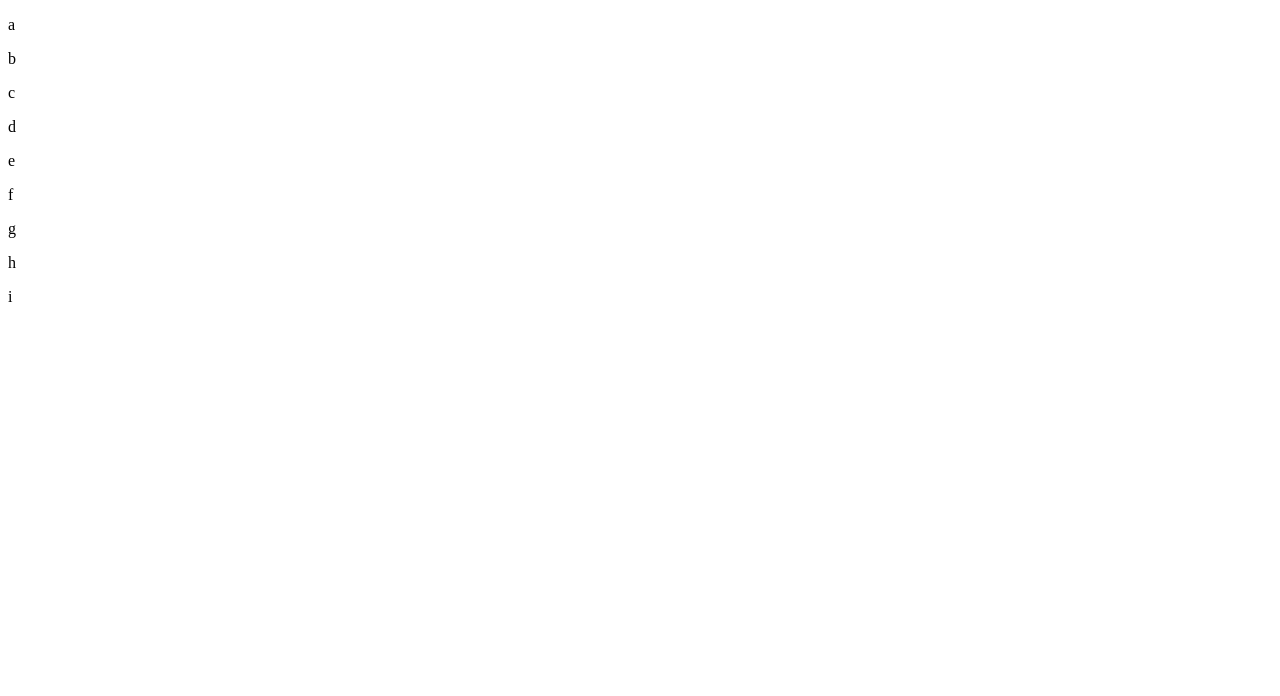
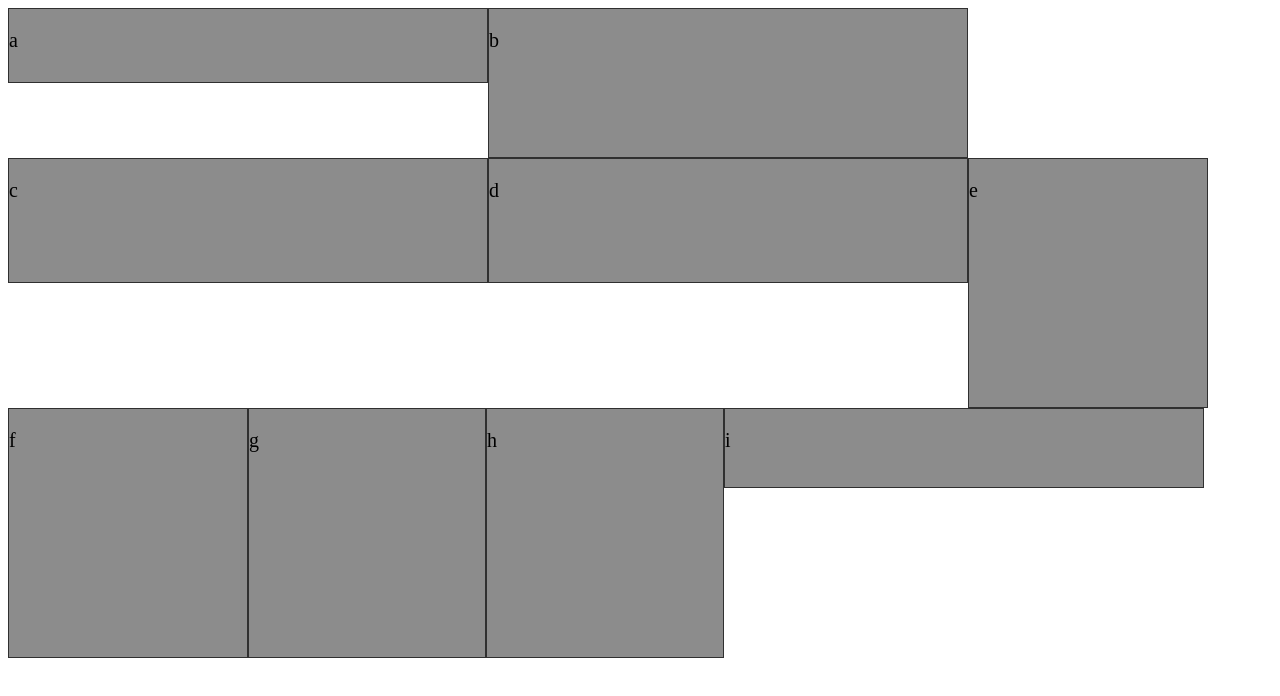
Before and after one commit to Froconic/301-lab-01, a plain HTML site: page index.html in a window 1280 px wide. Drawn offline with Linux system fonts and the light colour scheme.

Commit message:
made all width and heights with floats

```diff
--- a/css/base.css
+++ b/css/base.css
@@ -0,0 +1,3 @@
+body {
+  font-size: 20px;
+}
--- a/css/layout.css
+++ b/css/layout.css
@@ -0,0 +1,61 @@
+.shell {
+    border: solid 1px rgb(48, 48, 48);
+    background-color: rgb(140, 140, 140);
+    float: left;
+}
+
+.box-1 {
+    width: 480px;
+    height: 75px;
+    box-sizing: border-box;
+}
+
+.box-2 {
+    width: 480px;
+    height: 150px;
+    box-sizing: border-box;
+}
+
+.box-3 {
+    width: 480px;
+    height: 125px;
+    box-sizing: border-box;
+}
+
+.box-4 {
+    width: 480px;
+    height: 125px;
+    box-sizing: border-box;
+}
+
+.box-5 {
+    width: 240px;
+    height: 250px;
+    box-sizing: border-box;
+}
+
+.box-6 {
+    /* float: right; */
+    width: 240px;
+    height: 250px;
+    box-sizing: border-box;
+}
+
+.box-7 {
+    width: 238px;
+    height: 250px;
+    box-sizing: border-box;
+}
+
+.box-8 {
+    /* float: right; */
+    width: 238px;
+    height: 250px;
+    box-sizing: border-box;
+}
+
+.box-9 {
+    width: 480px;
+    height: 80px;
+    box-sizing: border-box;
+}
--- a/index.html
+++ b/index.html
@@ -10,8 +10,9 @@
 
   </head>
   <body>
+    <section>
       <div class="shell box-1">
-      <p>a</p>
+        <p class="a">a</p>
       </div>
       <div class="shell box-2">
         <p>b</p>
@@ -37,5 +38,7 @@
       <div class="shell box-9">
         <p>i</p>
       </div>
+
+    </section>
   </body>
 </html>
```
Lines whose indentation alone changed are shown as unchanged.
